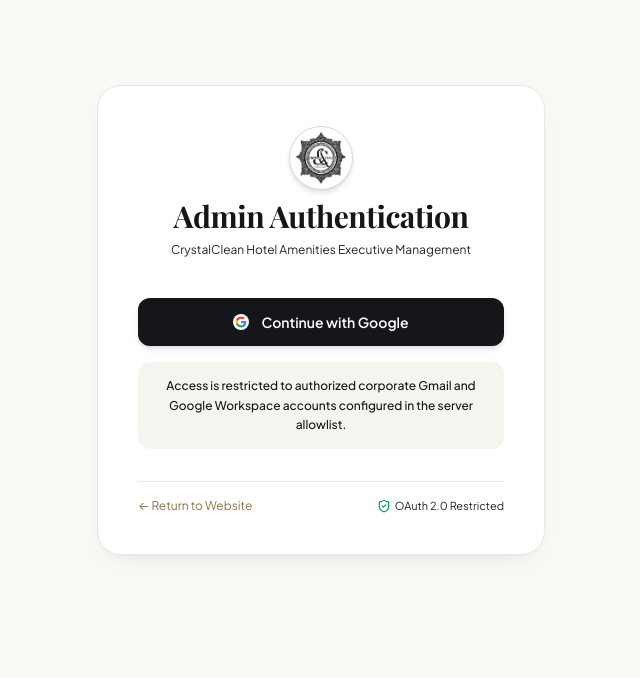
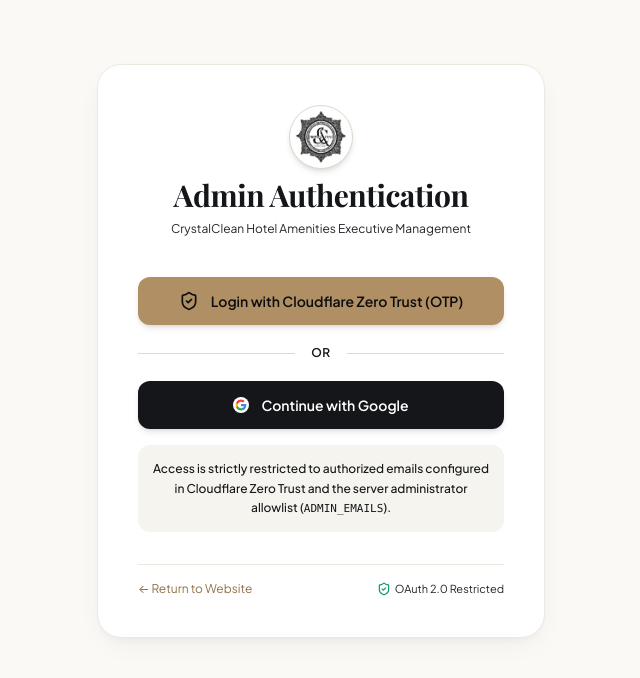
Before and after one commit to Deepak457569/cryststalclean, a React (Vite) app: page /admin/login in a window 1280 px wide. Shown: the top 678 px of the page, without its empty margins (319-959 px from the left). Built offline with nearby package versions, Linux system fonts and the light colour scheme; no server answers; a web font is replaced by a local one.

Commit message:
feat(auth): add Cloudflare Zero Trust (Access) OTP authentication with ADMIN_EMAILS allowlist

```diff
--- a/src/pages/admin/AdminLoginPage.tsx
+++ b/src/pages/admin/AdminLoginPage.tsx
@@ -69,8 +69,25 @@
           </div>
         )}
 
-        {/* Google OAuth Only Section */}
+        {/* Authentication Options */}
         <div className="space-y-4 pt-2">
+          {/* Cloudflare Zero Trust OTP (Recommended) */}
+          <button
+            type="button"
+            onClick={() => navigate('/admin')}
+            className="w-full py-3.5 px-4 bg-champagne-600 hover:bg-champagne-700 text-charcoal-950 font-semibold rounded-xl text-sm transition-all shadow-md flex items-center justify-center gap-3 cursor-pointer"
+          >
+            <ShieldCheck className="w-5 h-5 text-charcoal-950" />
+            <span>Login with Cloudflare Zero Trust (OTP)</span>
+          </button>
+
+          <div className="relative flex py-1 items-center">
+            <div className="flex-grow border-t border-cream-300"></div>
+            <span className="flex-shrink mx-4 text-xs font-semibold text-charcoal-600 uppercase tracking-wider">or</span>
+            <div className="flex-grow border-t border-cream-300"></div>
+          </div>
+
+          {/* Google OAuth Section */}
           <button
             type="button"
             onClick={handleGoogleLogin}
@@ -100,7 +117,7 @@
 
           <div className="bg-cream-100 rounded-xl p-3.5 text-center">
             <p className="text-xs text-charcoal-700 leading-relaxed font-medium">
-              Access is restricted to authorized corporate Gmail and Google Workspace accounts configured in the server allowlist.
+              Access is strictly restricted to authorized emails configured in Cloudflare Zero Trust and the server administrator allowlist (<span className="font-mono text-[11px] text-charcoal-900">ADMIN_EMAILS</span>).
             </p>
           </div>
         </div>
```
Also changed, not shown: worker/auth.ts (+33 -1 lines), 1 other file (tests, documents, lock files or other folders).
